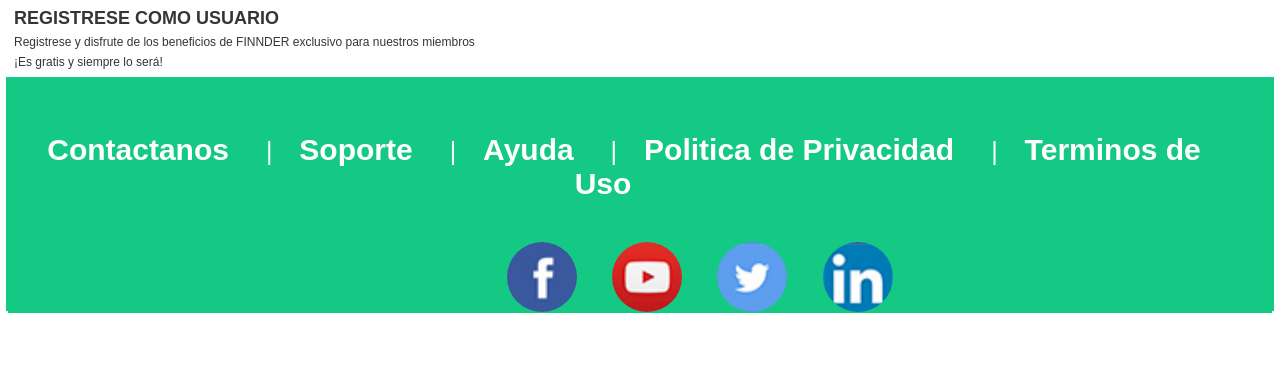
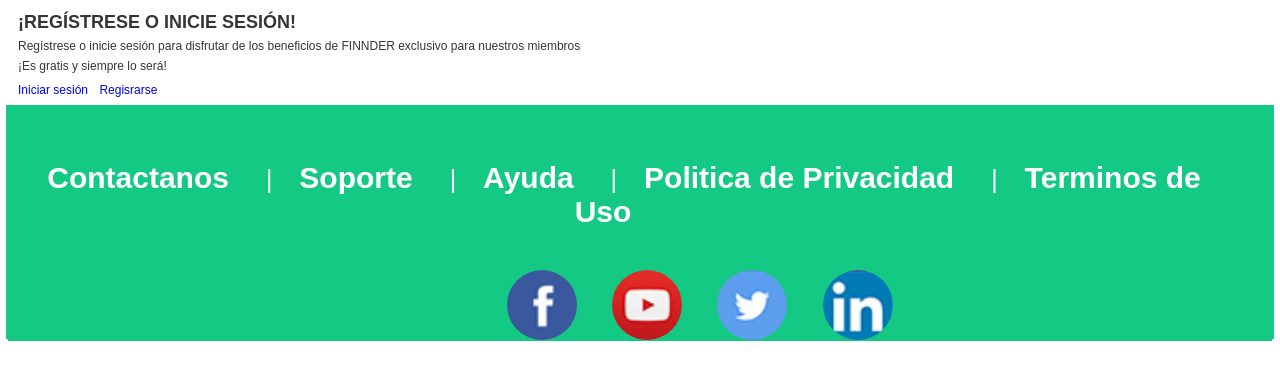
Before and after one commit to darkraul03/RAULDIOS, a PHP site: page /buscar_profesor.php in a window 1280 px wide. Shown: the part 255-635 px from the top of the page. Run offline with PHP 8.4, Linux system fonts and the light colour scheme.

Commit message:
css no login

```diff
--- a/buscar_profesor.php
+++ b/buscar_profesor.php
@@ -9,7 +9,7 @@
 </head>
 <body>
 	<?php include 'cabecera.php' ?>
-	<section>
+	<section id="busqueda">
 	<?php if(isset($_SESSION['Nombre'])){ ?>
 		<h1> Buscar Profesor</h1>
 		<form action="busqueda_resultado.php" method="post">
@@ -47,9 +47,15 @@
 			<input type="submit" value= "Buscar Profesor"/>
 		</form>
 	<?php }else{ ?>
-		<h1> REGISTRESE COMO USUARIO </h1>
-		<p>Registrese y disfrute de los beneficios de FINNDER exclusivo para nuestros miembros</p>
-		<p>¡Es gratis y siempre lo será! </p>
+		<div id="nologin">
+			<h1> ¡REGÍSTRESE O INICIE SESIÓN! </h1>
+			<p>Regístrese o inicie sesión para disfrutar de los beneficios de FINNDER exclusivo para nuestros miembros</p>
+			<p>¡Es gratis y siempre lo será! </p>
+		</div>
+		<div id="nologinlink">
+			<a href="inicio_sesion.php">Iniciar sesión</a>
+			<a href="registro_usuario.php">Regisrarse</a>
+		</div>
 	<?php } ?>
 	</section>
 	<footer>
```
